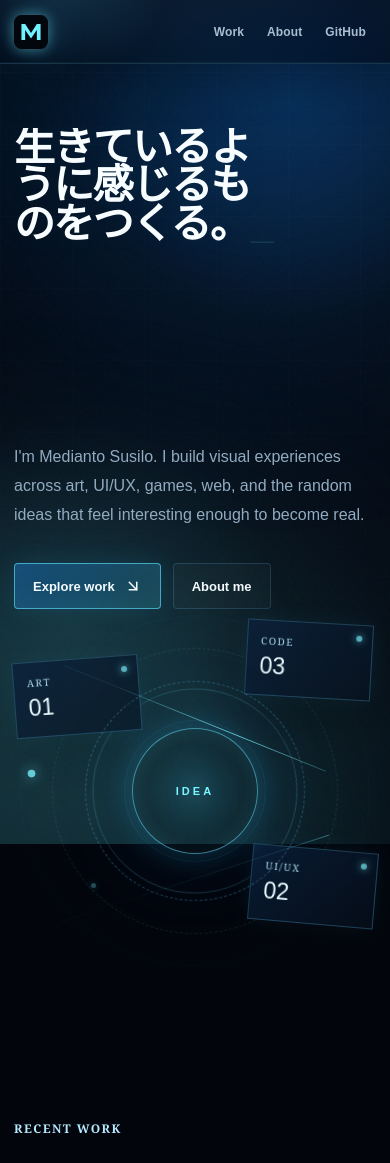
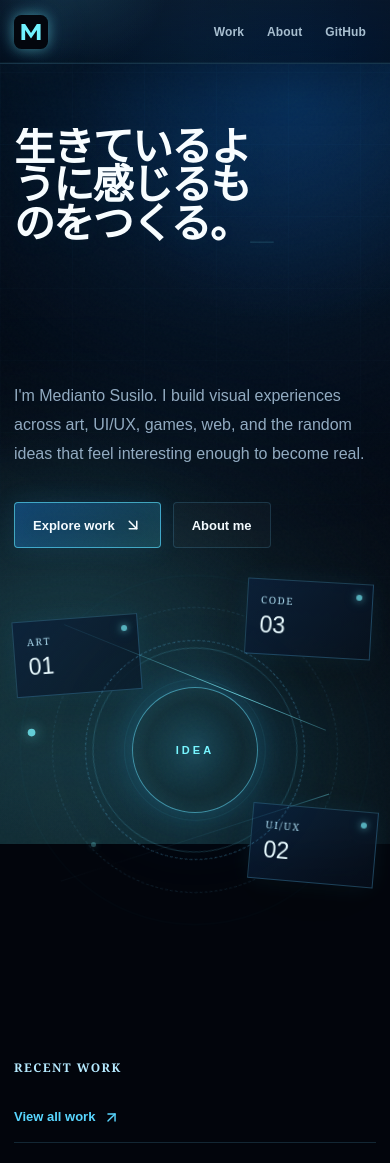
Before and after one commit to medissl/medissl-portfolio, a Next.js app: page / in a window 390 px wide. Shown: the top 1163 px of the page. Built offline with nearby package versions, Linux system fonts and the light colour scheme; no server answers; the database is empty.

Commit message:
polish: balance multilingual hero spacing

```diff
--- a/src/app/globals.css
+++ b/src/app/globals.css
@@ -246,6 +246,19 @@ main { min-height: 70vh; }
   overflow: hidden;
   display: flex;
   align-items: flex-start;
+  transition: height .34s cubic-bezier(.22, 1, .36, 1);
+}
+
+.hero-title-shell--compact {
+  height: clamp(208px, 18vw, 258px);
+}
+
+.hero-title-shell--dense {
+  height: clamp(198px, 17vw, 244px);
+}
+
+.hero-title-shell--long {
+  height: clamp(218px, 19vw, 270px);
 }
 
 .hero-title {
@@ -363,7 +376,7 @@ main { min-height: 70vh; }
 .hero__visual {
   height: 540px;
   position: relative;
-  top: -62px;
+  top: -32px;
   isolation: isolate;
 }
 
@@ -1484,6 +1497,18 @@ main { min-height: 70vh; }
     height: clamp(250px, 38vw, 330px);
   }
 
+  .hero-title-shell--compact {
+    height: clamp(215px, 31vw, 275px);
+  }
+
+  .hero-title-shell--dense {
+    height: clamp(205px, 29vw, 260px);
+  }
+
+  .hero-title-shell--long {
+    height: clamp(225px, 33vw, 285px);
+  }
+
   .hero-title--compact {
     font-size: clamp(3rem, 8vw, 5.15rem);
   }
@@ -1498,7 +1523,7 @@ main { min-height: 70vh; }
     max-width: 620px;
     width: 100%;
     margin: 0 auto;
-    top: -18px;
+    top: -2px;
   }
 
   .featured-carousel__stage,
@@ -1562,6 +1587,18 @@ main { min-height: 70vh; }
     height: 300px;
   }
 
+  .hero-title-shell--compact {
+    height: 246px;
+  }
+
+  .hero-title-shell--dense {
+    height: 232px;
+  }
+
+  .hero-title-shell--long {
+    height: 258px;
+  }
+
   .hero-title {
     font-size: clamp(3.15rem, 14vw, 5rem);
   }
@@ -1577,7 +1614,7 @@ main { min-height: 70vh; }
 
   .hero__visual {
     height: 350px;
-    top: -18px;
+    top: 2px;
   }
 
 
@@ -1684,4 +1721,16 @@ main { min-height: 70vh; }
   .hero-title-shell {
     height: 285px;
   }
-}
+
+  .hero-title-shell--compact {
+    height: 238px;
+  }
+
+  .hero-title-shell--dense {
+    height: 224px;
+  }
+
+  .hero-title-shell--long {
+    height: 250px;
+  }
+}
--- a/src/components/animated-hero-title.tsx
+++ b/src/components/animated-hero-title.tsx
@@ -94,7 +94,7 @@ export function AnimatedHeroTitle() {
   }, [phraseIndex, reducedMotion]);
 
   return (
-    <div className="hero-title-shell">
+    <div className={`hero-title-shell hero-title-shell--${displaySize}`}>
       <h1
         className={`hero-title hero-title--${displaySize}`}
         aria-label="I make things that feel alive."
```
